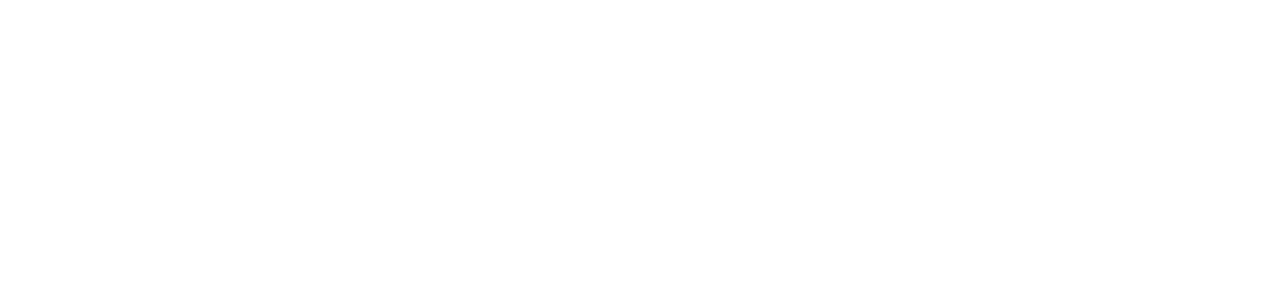
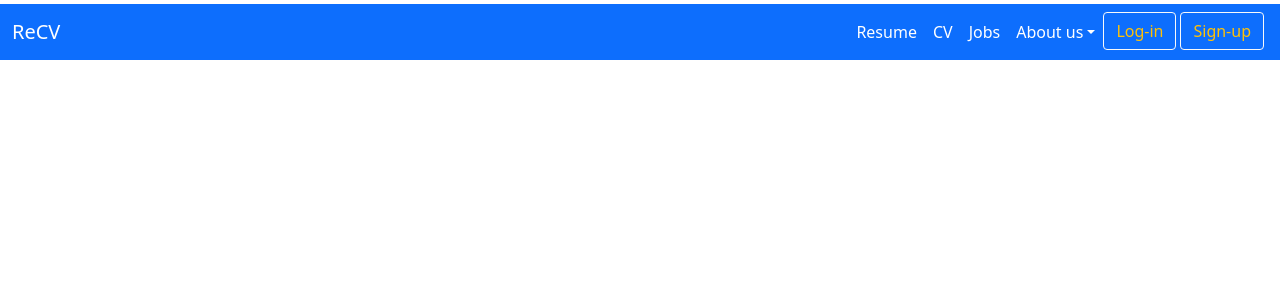
Before and after one commit to HarshitRaghav55/ReCV, a React (Create React App) app in the folder application/: page / in a window 1280 px wide. Shown: the top 300 px of the page. Built offline with nearby package versions, Linux system fonts and the light colour scheme.

Commit message:
Carousel_added

```diff
--- a/application/src/App.tsx
+++ b/application/src/App.tsx
@@ -1,14 +1,15 @@
 import React from 'react';
-
-import './App.css';
-
+import Header from './Header/Header';
+import 'bootstrap/dist/css/bootstrap.min.css';
 const  App = () => {
   return (
-    <div className="App">
-      <header className="Application-header">
+    <React.Fragment>
+      <Header />
 
-      </header>
-    </div>
+    </React.Fragment>
+
+
+
   );
 }
 
--- /dev/null
+++ b/application/src/Header/Header.tsx
@@ -0,0 +1,46 @@
+import React from "react";
+import 'bootstrap/dist/css/bootstrap.min.css';
+const Header = () => {
+    return (
+        <React.Fragment>
+            {/* Navbar */}
+            <nav className="navbar navbar-expand-lg navbar-light bg-primary my-1">
+                <div className="container-fluid ">
+                    <a className="navbar-brand me-3 text-white" href="#">ReCV</a>
+                    <button className="navbar-toggler" type="button" data-toggle="collapse" data-target="#navbarTogglerDemo01" aria-controls="navbarTogglerDemo01" aria-expanded="false" aria-label="Toggle navigation">
+                        <span className="navbar-toggler-icon"></span>
+                    </button>
+                    <div className="collapse navbar-collapse justify-content-end" id="navbarTogglerDemo01">
+                        <ul className="navbar-nav ml-auto">
+                            <li className="nav-item">
+                                <a className="nav-link text-white" href="#">Resume</a>
+                            </li>
+                            <li className="nav-item">
+                                <a className="nav-link text-white" href="#">CV</a>
+                            </li>
+                            <li className="nav-item">
+                                <a className="nav-link text-white" href="#">Jobs</a>
+                            </li>
+                            <li className="nav-item dropdown">
+                                <a className="nav-link dropdown-toggle text-white" href="#" id="navbarDropdownMenuLink" role="button"
+                                    data-bs-toggle="dropdown" aria-expanded="false">
+                                    About us
+                                </a>
+                                <ul className="dropdown-menu" aria-labelledby="navbarDropdownMenuLink">
+                                    <li><a className="dropdown-item" href="#">Meta</a></li>
+                                    <li><a className="dropdown-item" href="#">Instagram</a></li>
+                                    <li><a className="dropdown-item" href="#">....</a></li>
+                                </ul>
+                            </li>
+                            <li>
+                                <button className="btn btn-outline-light text-warning">Log-in</button>
+                                <button className="btn btn-outline-light text-warning mx-1" >Sign-up</button>
+                            </li>
+                        </ul>
+                    </div>
+                </div>
+            </nav>
+        </React.Fragment>
+    );
+}
+export default Header;
--- a/application/src/header.tsx
+++ /dev/null
@@ -1,2 +0,0 @@
-import React from "react";
-import 'bootstrap/dist/css/bootstrap.min.css';
--- a/application/tsconfig.json
+++ b/application/tsconfig.json
@@ -18,7 +18,7 @@
     "resolveJsonModule": true,
     "isolatedModules": true,
     "noEmit": true,
-    "jsx": "react"
+    "jsx": "react-jsx"
   },
   "include": [
     "src"
```
Also changed, not shown: application/src/Content/Carousel.tsx (added, +33 -0 lines).
